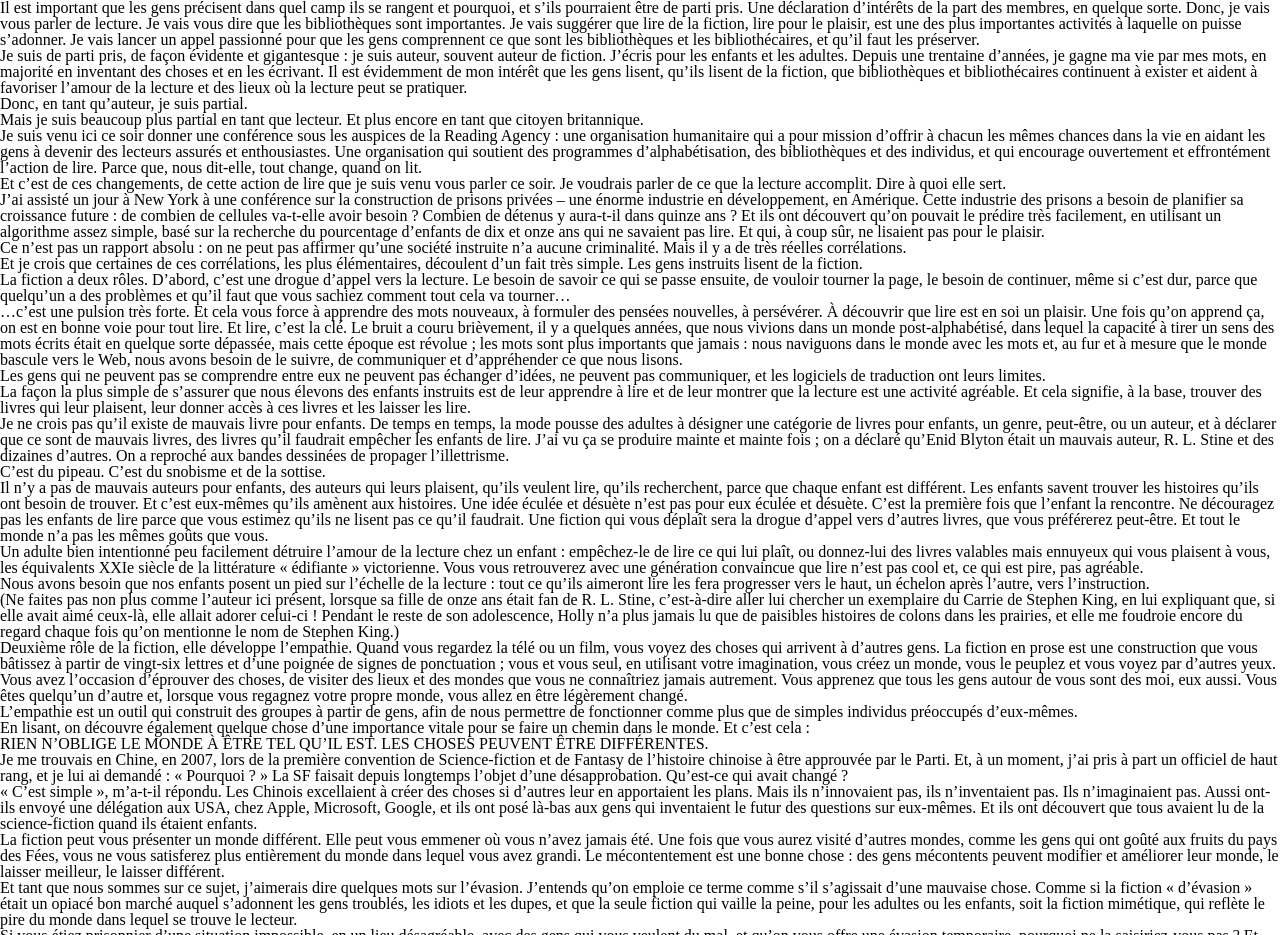
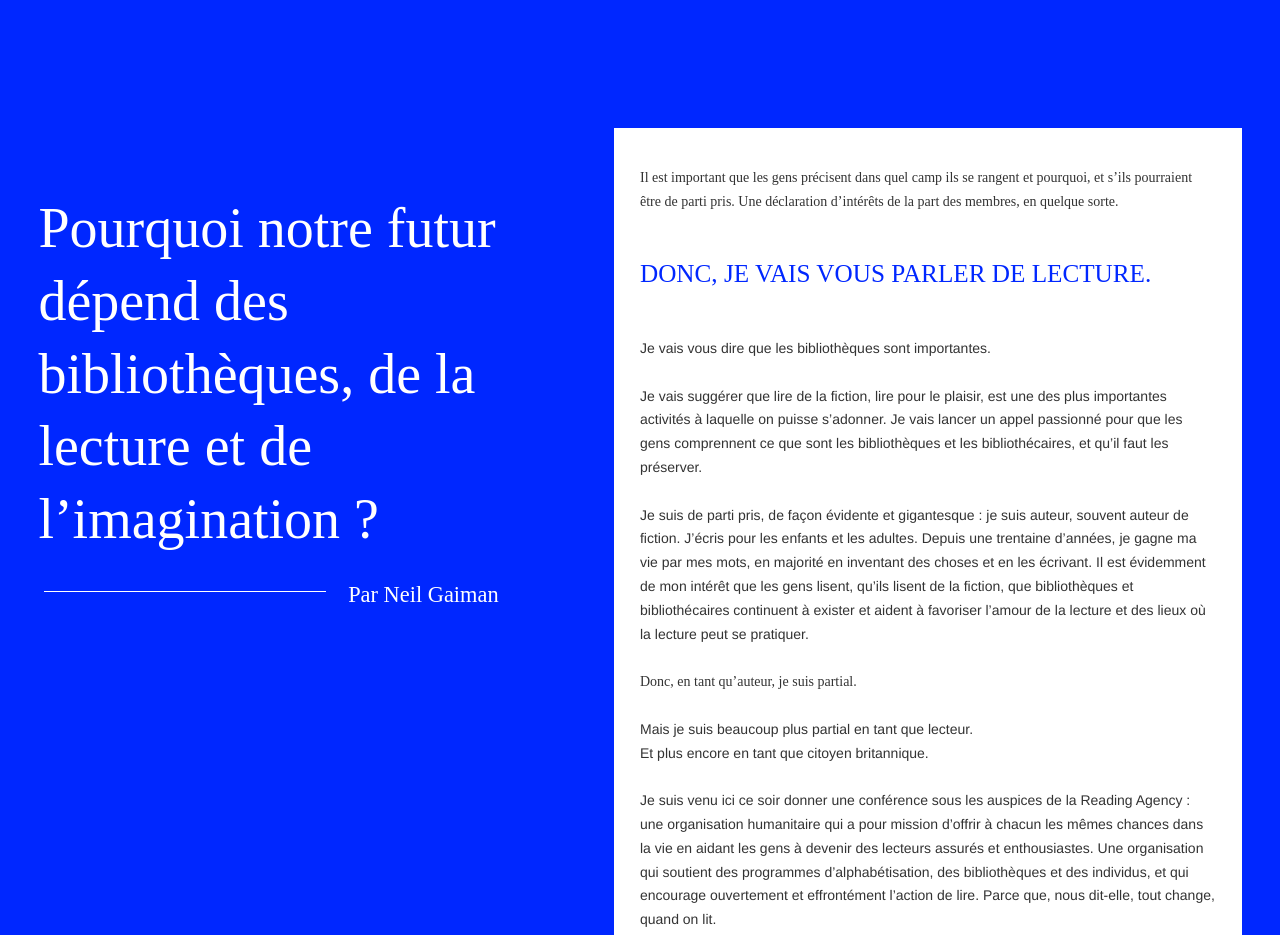
Before and after one commit to emmacbz/D5-bibliotheque, a plain HTML site: page index.html in a window 1280 px wide. Shown: the top 935 px of the page. Drawn offline with Linux system fonts and the light colour scheme.

Commit message:
2nd commit
1e mise en page

```diff
--- a/css/master.css
+++ b/css/master.css
@@ -0,0 +1,80 @@
+
+
+.page-header {
+  font-family: buffon;
+  font-size: 350%;
+  color: white;
+  max-width: 44%;
+  line-height: 130%;
+  margin-top:5%;
+  margin-left: 3%;
+  position: fixed;
+}
+
+hr{
+  margin: 35px;
+  margin-left: 1%;
+  width: 50%;
+  height: 1px;
+  background-color: white;
+  border: none;
+}
+
+.neil{
+  font-family: helvetica-light;
+  color: white;
+  font-size: 40%;
+  margin-left: 55%;
+  margin-top: -12%;
+
+}
+
+body {
+  background-color: #0027FF;
+}
+
+
+
+.body{
+font-family:helvetica;
+font-size: 14px;
+color: #333333;
+background-color: white;
+max-width: 45%;
+padding: 2%;
+padding-top: 3%;
+padding-bottom: 3%;
+margin-left: 48%;
+margin-top: 10%;
+line-height:170%;
+}
+
+
+.uno{
+  font-family: helvetica-light;
+}
+
+.donc{
+font-family: helvetica-bold;
+color:#0027FF;
+font-size: 180%;
+}
+
+.partial {
+font-family: helvetica-bold;
+}
+
+.changement{
+  font-family: helvetica-boldoblique;
+  color:#0027FF;
+  font-size: 140%;
+}
+
+.merci{
+  display:block;
+  margin-left: auto;
+  margin-right: auto;
+  max-width: 94%;
+  margin-top: 3%;
+  margin-bottom: 3%;
+}
--- a/css/typo.css
+++ b/css/typo.css
@@ -0,0 +1,5 @@
+@font-face {font-family: "buffon"; src: local('font/buffon-regular.ttf'),format(".ttf") }
+@font-face {font-family: "helvetica-regular"; src: local('font/helvetica.ttf'),format(".ttf"); }
+@font-face {font-family: "helvetica-bold"; src: local('font/helvetica-bold.ttf'),format(".ttf"); }
+@font-face {font-family: "helvetica-light"; src: local('font/helvetica-light.ttf'),format(".ttf"); }
+@font-face {font-family: "helvetica-boldoblique"; src: local('font/helvetica-boldoblique.ttf'),format(".ttf"); }
--- a/index.html
+++ b/index.html
@@ -10,20 +10,32 @@
   <link rel="stylesheet" href="css/reset.css">
 </head>
 
+
+ <h1 class="chap01" title="Pourquoi notre futur dépend des bibliothèques, de la lecture et de l’imagination"></h1>
+<div class="total">
+
+
+ <header class="page-header">
+  <h1>Pourquoi notre futur dépend des bibliothèques, de la lecture et de l’imagination ?</h1>
+ <hr>
+ <h2 class="neil"> Par Neil Gaiman</h2>
+ </header>
+
+
 <body>
-  <h1 id="chap01" title="Pourquoi notre futur dépend des bibliothèques, de la lecture et de l’imagination"></h1>
+  <div class="body">
 
-  <p>Il est important que les gens précisent dans quel camp ils se rangent et pourquoi, et s’ils pourraient être de parti pris. Une déclaration d’intérêts de la part des membres, en quelque sorte. Donc, je vais vous parler de lecture. Je vais vous dire que les bibliothèques sont importantes. Je vais suggérer que lire de la fiction, lire pour le plaisir, est une des plus importantes activités à laquelle on puisse s’adonner. Je vais lancer un appel passionné pour que les gens comprennent ce que sont les bibliothèques et les bibliothécaires, et qu’il faut les préserver.</p>
+  <p><span class="uno">Il est important que les gens précisent dans quel camp ils se rangent et pourquoi, et s’ils pourraient être de parti pris. Une déclaration d’intérêts de la part des membres, en quelque sorte.</span> <br><br><br><span class="donc">DONC, JE VAIS VOUS PARLER DE LECTURE.</span><br><br><br> Je vais vous dire que les bibliothèques sont importantes.<br> <br>Je vais suggérer que lire de la fiction, lire pour le plaisir, est une des plus importantes activités à laquelle on puisse s’adonner. Je vais lancer un appel passionné pour que les gens comprennent ce que sont les bibliothèques et les bibliothécaires, et qu’il faut les préserver.<br><br></p>
 
-  <p>Je suis de parti pris, de façon évidente et gigantesque&nbsp;: je suis auteur, souvent auteur de fiction. J’écris pour les enfants et les adultes. Depuis une trentaine d’années, je gagne ma vie par mes mots, en majorité en inventant des choses et en les écrivant. Il est évidemment de mon intérêt que les gens lisent, qu’ils lisent de la fiction, que bibliothèques et bibliothécaires continuent à exister et aident à favoriser l’amour de la lecture et des lieux où la lecture peut se pratiquer.</p>
+  <p>Je suis de parti pris, de façon évidente et gigantesque&nbsp;: je suis auteur, souvent auteur de fiction. J’écris pour les enfants et les adultes. Depuis une trentaine d’années, je gagne ma vie par mes mots, en majorité en inventant des choses et en les écrivant. Il est évidemment de mon intérêt que les gens lisent, qu’ils lisent de la fiction, que bibliothèques et bibliothécaires continuent à exister et aident à favoriser l’amour de la lecture et des lieux où la lecture peut se pratiquer.<br><br></p>
 
-  <p>Donc, en tant qu’auteur, je suis partial.</p>
+  <p><span class="partial">Donc, en tant qu’auteur, je suis partial.</span><br><br></p>
 
-  <p>Mais je suis beaucoup plus partial en tant que lecteur. Et plus encore en tant que citoyen britannique.</p>
+  <p>Mais je suis beaucoup plus partial en tant que lecteur.<br> Et plus encore en tant que citoyen britannique.<br><br></p>
 
-  <p>Je suis venu ici ce soir donner une conférence sous les auspices de la Reading Agency&nbsp;: une organisation humanitaire qui a pour mission d’offrir à chacun les mêmes chances dans la vie en aidant les gens à devenir des lecteurs assurés et enthousiastes. Une organisation qui soutient des programmes d’alphabétisation, des bibliothèques et des individus, et qui encourage ouvertement et effrontément l’action de lire. Parce que, nous dit-elle, tout change, quand on lit.</p>
+  <p>Je suis venu ici ce soir donner une conférence sous les auspices de la Reading Agency&nbsp;: une organisation humanitaire qui a pour mission d’offrir à chacun les mêmes chances dans la vie en aidant les gens à devenir des lecteurs assurés et enthousiastes. Une organisation qui soutient des programmes d’alphabétisation, des bibliothèques et des individus, et qui encourage ouvertement et effrontément l’action de lire. Parce que, nous dit-elle, tout change, quand on lit.<br></p>
 
-  <p>Et c’est de ces changements, de cette action de lire que je suis venu vous parler ce soir. Je voudrais parler de ce que la lecture accomplit. Dire à quoi elle sert.</p>
+  <br><br><p><span class="changement">"Et c’est de ces changements, de cette action de lire que je suis venu vous parler ce soir.<br> Je voudrais parler de ce que la lecture accomplit. <br>Dire à quoi elle sert."</span><br><br><br><br></p>
 
   <p>J’ai assisté un jour à New York à une conférence sur la construction de prisons privées –&nbsp;une énorme industrie en développement, en Amérique. Cette industrie des prisons a besoin de planifier sa croissance future&nbsp;: de combien de cellules va-t-elle avoir besoin&nbsp;? Combien de détenus y aura-t-il dans quinze ans&nbsp;? Et ils ont découvert qu’on pouvait le prédire très facilement, en utilisant un algorithme assez simple, basé sur la recherche du pourcentage d’enfants de dix et onze ans qui ne savaient pas lire. Et qui, à coup sûr, ne lisaient pas pour le plaisir.</p>
 
@@ -138,7 +150,8 @@
   <p>Il comprenait la valeur de la lecture, et de l’imagination. J’espère que nous pourrons donner à nos enfants un monde dans lequel on leur fera la lecture, où ils liront, imagineront et comprendront.</p>
 
   <p>&nbsp;</p>
-
-  <p class="right">Merci de votre attention.</p>
+</div>
+</div>
+  <img class="merci"src="img/blanc.png" alt="Merci de votre attention">
 </body>
 </html>
```
Also changed, not shown: font/buffon-regular.ttf (added), font/buffon1.otf (added), font/buffon2.otf (added), font/buffon3.otf (added), font/buffon4.otf (added), font/helvetica-bold.ttf (added), font/helvetica-boldoblique.ttf (added), font/helvetica-compressed.otf (added), font/helvetica-light.ttf (added), font/helvetica-oblique.ttf (added), font/helvetica-rounded-bold.otf (added), font/helvetica.ttf (added), img/blanc.png (added), img/noir.png (added), 2 other files.
